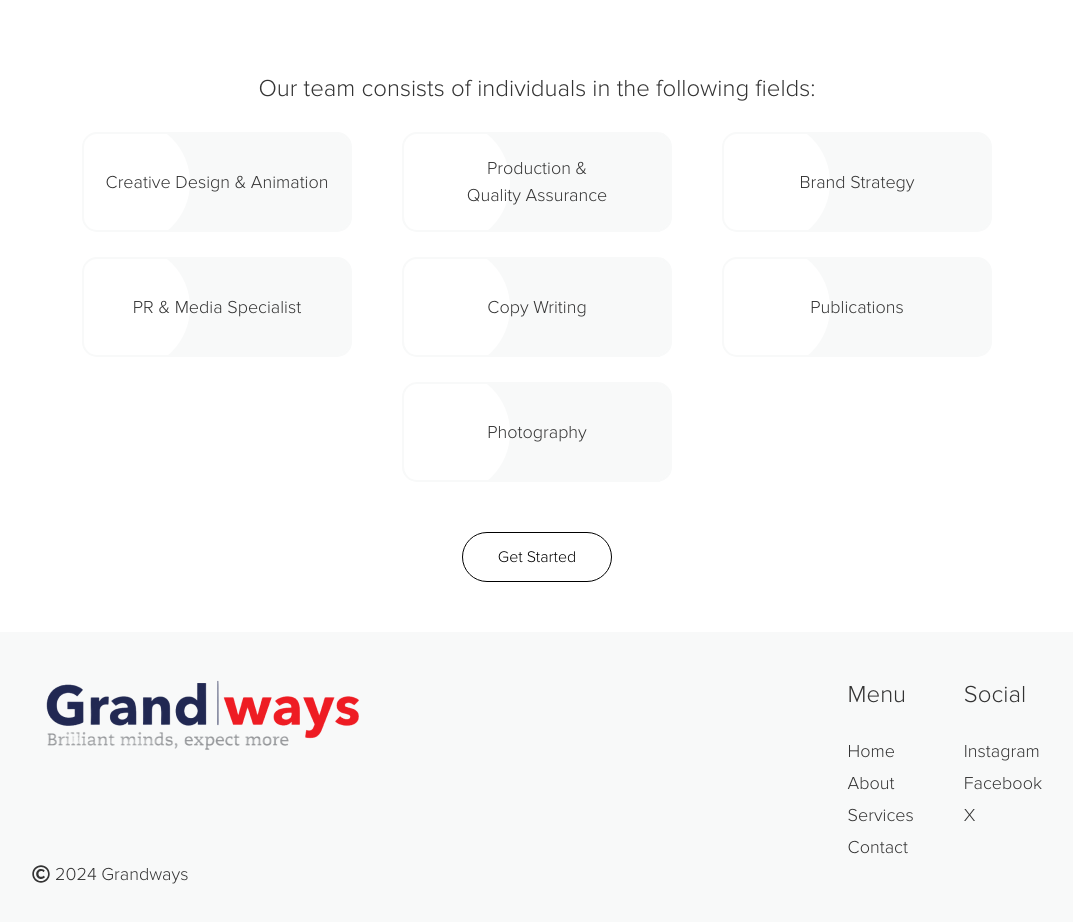
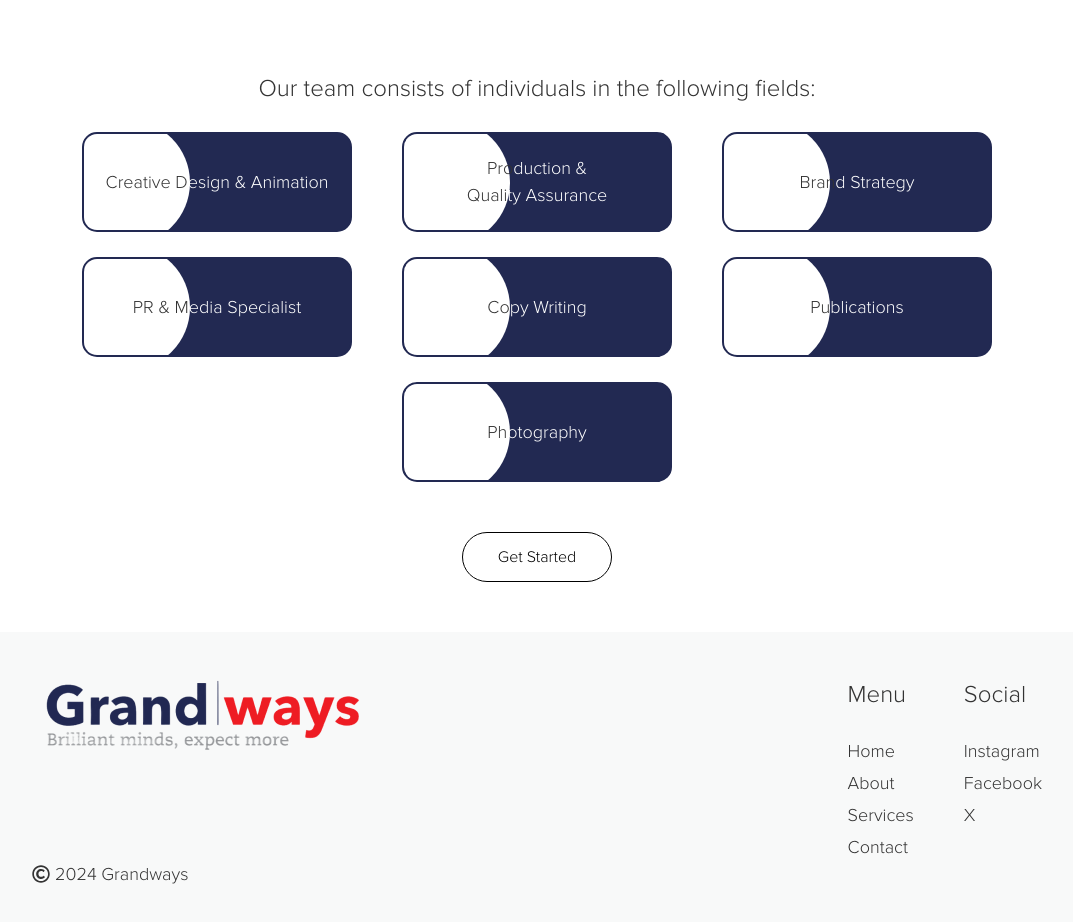
Before and after one commit to Grandways/GrandwaysWebsite, a Next.js app: page /about in a window 1280 px wide. Shown: the part 1903-2825 px from the top of the page, without its empty margins (103-1176 px from the left). Built offline with nearby package versions, Linux system fonts and the light colour scheme.

Commit message:
small tweaks

```diff
--- a/app/(root)/about/page.jsx
+++ b/app/(root)/about/page.jsx
@@ -94,42 +94,42 @@ const About = () => {
 
           <div className="flex flex-col items-center gap-[25px]">
             <div className="flex items-center gap-[50px]">
-              <div className="group w-[270px] h-[100px] bg-[#F8F9F9] teamcard flex justify-center items-center rounded-[15px] relative overflow-hidden">
+              <div className="group w-[270px] h-[100px] bg-[#222952] teamcard flex justify-center items-center rounded-[15px] relative overflow-hidden">
                 <div className="w-[125px] h-[125px] group-hover:w-[300px] group-hover:right-[-5%] duration-500 ease-in-out rounded-[100px] bg-white absolute z-0 right-[60%]"></div>
-                <p className="absolute z-1">Creative Design & Animation</p>
+                <p className="absolute z-1">Creative D<span className="text-white group-hover:text-black transition duration-500 ease-in-out">esign & Animation</span></p>
               </div>
 
-              <div className="group w-[270px] h-[100px] bg-[#F8F9F9] teamcard flex justify-center items-center rounded-[15px] relative overflow-hidden">
+              <div className="group w-[270px] h-[100px] bg-[#222952] teamcard flex justify-center items-center rounded-[15px] relative overflow-hidden">
                 <div className="w-[125px] h-[125px] group-hover:w-[300px] group-hover:right-[-5%] duration-500 ease-in-out rounded-[100px] bg-white absolute z-0 right-[60%]"></div>
-                <p className="text-center absolute z-1">Production &<br/>Quality Assurance</p>
+                <p className="text-center absolute z-1">Pro<span className="text-white group-hover:text-black transition duration-500 ease-in-out">duction &</span><br/>Quali<span className="text-white group-hover:text-black transition duration-500 ease-in-out">ty Assurance</span></p>
               </div>
 
-              <div className="group w-[270px] h-[100px] bg-[#F8F9F9] teamcard flex justify-center items-center rounded-[15px] relative overflow-hidden">
+              <div className="group w-[270px] h-[100px] bg-[#222952] teamcard flex justify-center items-center rounded-[15px] relative overflow-hidden">
                 <div className="w-[125px] h-[125px] group-hover:w-[300px] group-hover:right-[-5%] duration-500 ease-in-out rounded-[100px] bg-white absolute z-0 right-[60%]"></div>
-                <p className="absolute z-1">Brand Strategy</p>
+                <p className="absolute z-1">Bran<span  className="text-white group-hover:text-black transition duration-500 ease-in-out">d Strategy</span></p>
               </div>
             </div>
 
             <div className="flex items-center gap-[50px]">
-              <div className="group w-[270px] h-[100px] bg-[#F8F9F9] teamcard flex justify-center items-center rounded-[15px] relative overflow-hidden">
+              <div className="group w-[270px] h-[100px] bg-[#222952] teamcard flex justify-center items-center rounded-[15px] relative overflow-hidden">
                 <div className="w-[125px] h-[125px] group-hover:w-[300px] group-hover:right-[-5%] duration-500 ease-in-out rounded-[100px] bg-white absolute z-0 right-[60%]"></div>
-                <p className="absolute z-1">PR & Media Specialist</p>
+                <p className="absolute z-1">PR & M<span className="text-white group-hover:text-black transition duration-500 ease-in-out">edia Specialist</span></p>
               </div>
 
-              <div className="group w-[270px] h-[100px] bg-[#F8F9F9] teamcard flex justify-center items-center rounded-[15px] relative overflow-hidden">
+              <div className="group w-[270px] h-[100px] bg-[#222952] teamcard flex justify-center items-center rounded-[15px] relative overflow-hidden">
                 <div className="w-[125px] h-[125px] group-hover:w-[300px] group-hover:right-[-5%] duration-500 ease-in-out rounded-[100px] bg-white absolute z-0 right-[60%]"></div>
-                <p className="text-center absolute z-1">Copy Writing</p>
+                <p className="text-center absolute z-1">Co<span className="text-white group-hover:text-black transition duration-500 ease-in-out">py Writing</span></p>
               </div>
 
-              <div className="group w-[270px] h-[100px] bg-[#F8F9F9] teamcard flex justify-center items-center rounded-[15px] relative overflow-hidden">
+              <div className="group w-[270px] h-[100px] bg-[#222952] teamcard flex justify-center items-center rounded-[15px] relative overflow-hidden">
                 <div className="w-[125px] h-[125px] group-hover:w-[300px] group-hover:right-[-5%] duration-500 ease-in-out rounded-[100px] bg-white absolute z-0 right-[60%]"></div>
-                <p className="absolute z-1">Publications</p>
+                <p className="absolute z-1">Pu<span className="text-white group-hover:text-black transition duration-500 ease-in-out">blications</span></p>
               </div>
             </div>
 
-            <div className="group w-[270px] h-[100px] bg-[#F8F9F9] teamcard flex justify-center items-center rounded-[15px] relative overflow-hidden mb-[25px]">
+            <div className="group w-[270px] h-[100px] bg-[#222952] teamcard flex justify-center items-center rounded-[15px] relative overflow-hidden mb-[25px]">
               <div className="w-[125px] h-[125px] group-hover:w-[300px] group-hover:right-[-5%] duration-500 ease-in-out rounded-[100px] bg-white absolute z-0 right-[60%]"></div>
-              <p className="absolute z-1">Photography</p>
+              <p className="absolute z-1">Ph<span className="text-white group-hover:text-black transition duration-500 ease-in-out">otography</span></p>
             </div>
 
             <button className="w-[150px] h-[50px] rounded-[25px] border-[1px] border-[#000000] border-solid">Get Started</button>
--- a/app/globals.css
+++ b/app/globals.css
@@ -68,9 +68,16 @@ p{
 }
 
 .teamcard{
-  border: 2px solid #F8F9F9;
+  border: 2px solid #222952;
 }
 
 button{
   font-family: "Proxima Nova";
 }
+
+button:hover{
+  background-color: #222952;
+  color: white;
+  transition: ease-in-out;
+  transition-duration: 250ms;
+}
```
